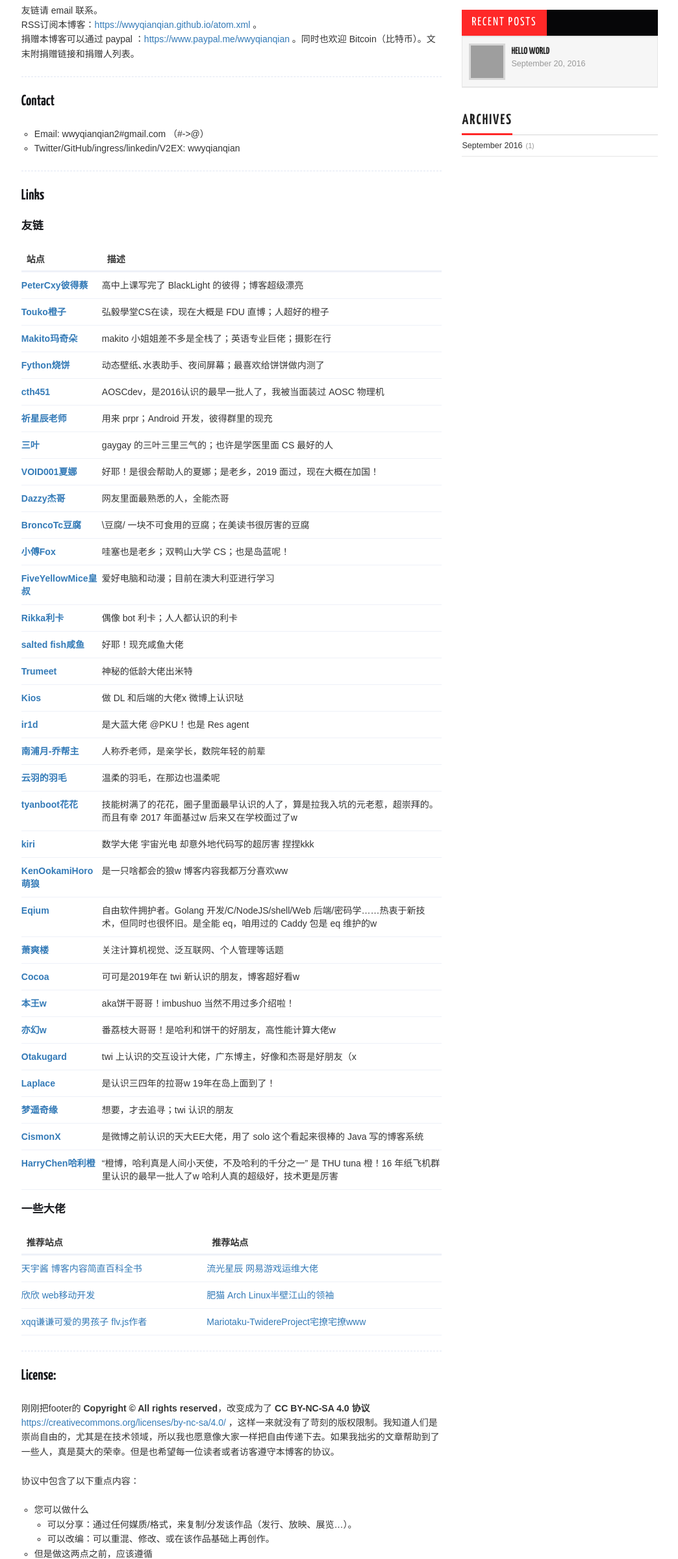
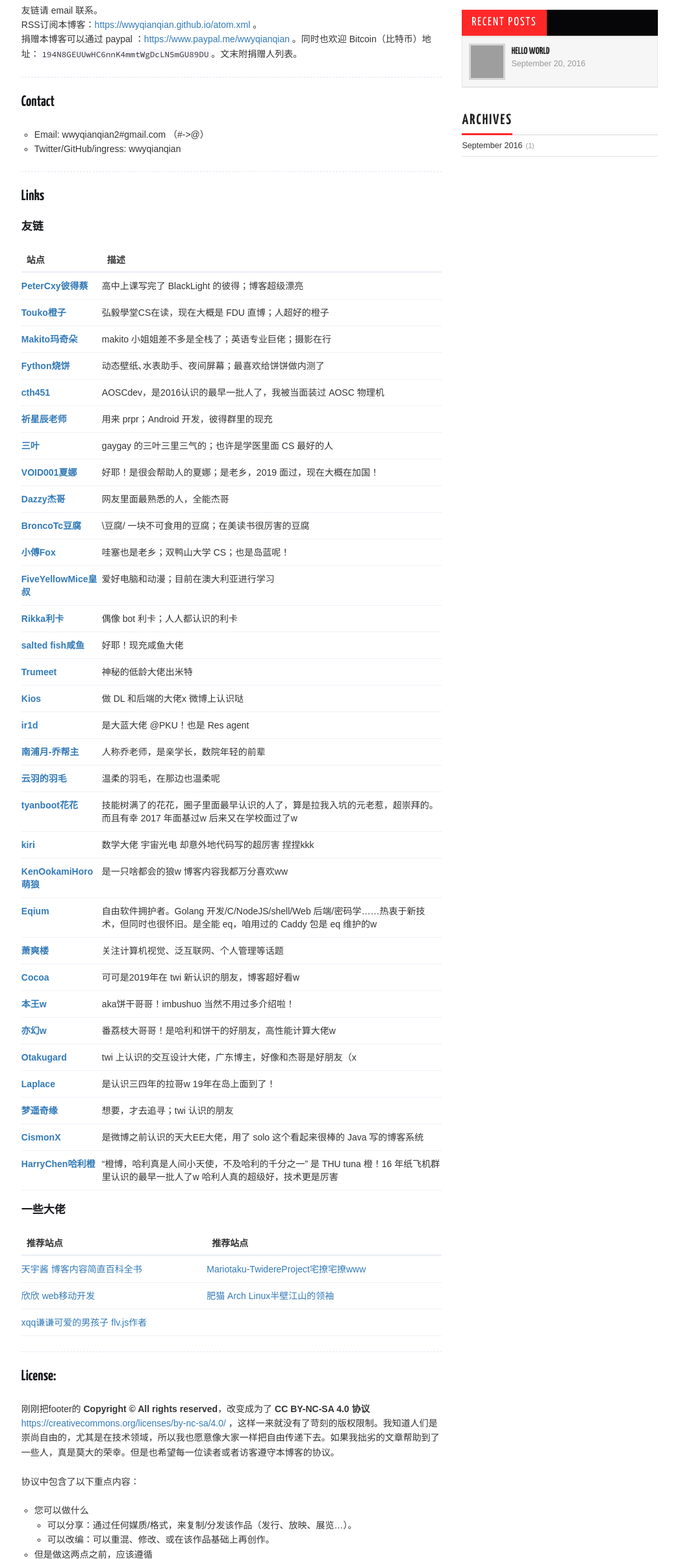
Before and after one commit to wwyqianqian/wwyqianqian.github.io, a plain HTML site: page about/index.html in a window 1280 px wide. Shown: the part 958-3357 px from the top of the page at 65% size, without its empty margins (117-1161 px from the left). Drawn offline with nearby package versions, Linux system fonts and the light colour scheme; some packages are replaced by stand-ins of ours; grey boxes are pictures that could not be loaded; a script that the page names is missing.

Commit message:
Site updated: 2020-07-16 08:29:16

```diff
--- a/about/index.html
+++ b/about/index.html
@@ -25,15 +25,15 @@
 
 
 
-  <meta name="description" content="About Me这里是千千，曾喜欢 VOCALOID CHINA，曾玩 PenBeat，现在在学习编程，很高兴和你成为朋友，交换友链请 email 联系。RSS订阅本博客：https:&#x2F;&#x2F;wwyqianqian.github.io&#x2F;atom.xml 。捐赠本博客可以通过 paypal ：https:&#x2F;&#x2F;www.paypal.me&#x2F;wwyqianqian 。同时也欢迎 Bitcoin（比特币）。文末">
+  <meta name="description" content="About Me这里是千千，曾喜欢 VOCALOID CHINA，曾玩 PenBeat，现在在学习编程，很高兴和你成为朋友，交换友链请 email 联系。RSS订阅本博客：https:&#x2F;&#x2F;wwyqianqian.github.io&#x2F;atom.xml 。捐赠本博客可以通过 paypal ：https:&#x2F;&#x2F;www.paypal.me&#x2F;wwyqianqian 。同时也欢迎 Bitcoin（比特币）地址：">
 <meta property="og:type" content="website">
 <meta property="og:title" content="wwy&#39;s blog">
 <meta property="og:url" content="https://wwyqianqian.github.io/about/index.html">
 <meta property="og:site_name" content="wwy&#39;s blog">
-<meta property="og:description" content="About Me这里是千千，曾喜欢 VOCALOID CHINA，曾玩 PenBeat，现在在学习编程，很高兴和你成为朋友，交换友链请 email 联系。RSS订阅本博客：https:&#x2F;&#x2F;wwyqianqian.github.io&#x2F;atom.xml 。捐赠本博客可以通过 paypal ：https:&#x2F;&#x2F;www.paypal.me&#x2F;wwyqianqian 。同时也欢迎 Bitcoin（比特币）。文末">
+<meta property="og:description" content="About Me这里是千千，曾喜欢 VOCALOID CHINA，曾玩 PenBeat，现在在学习编程，很高兴和你成为朋友，交换友链请 email 联系。RSS订阅本博客：https:&#x2F;&#x2F;wwyqianqian.github.io&#x2F;atom.xml 。捐赠本博客可以通过 paypal ：https:&#x2F;&#x2F;www.paypal.me&#x2F;wwyqianqian 。同时也欢迎 Bitcoin（比特币）地址：">
 <meta property="og:locale" content="en_US">
-<meta property="article:published_time" content="2020-04-11T03:25:09.648Z">
-<meta property="article:modified_time" content="2020-04-11T03:25:09.648Z">
+<meta property="article:published_time" content="2020-07-16T00:28:39.081Z">
+<meta property="article:modified_time" content="2020-07-16T00:28:39.081Z">
 <meta property="article:author" content="wwyqianqian">
 <meta name="twitter:card" content="summary">
 
@@ -191,11 +191,11 @@ var themeMenus = {};
     </div>
     <div class="article-entry" itemprop="articleBody">
 
-        <h2 id="About-Me"><a href="#About-Me" class="headerlink" title="About Me"></a>About Me</h2><p>这里是千千，曾喜欢 VOCALOID CHINA，曾玩 PenBeat，现在在学习编程，很高兴和你成为朋友，交换友链请 email 联系。<br>RSS订阅本博客：<a href="https://wwyqianqian.github.io/atom.xml">https://wwyqianqian.github.io/atom.xml</a> 。<br>捐赠本博客可以通过 paypal ：<a href="https://www.paypal.me/wwyqianqian" target="_blank" rel="noopener">https://www.paypal.me/wwyqianqian</a> 。同时也欢迎 Bitcoin（比特币）。文末附捐赠链接和捐赠人列表。</p>
+        <h2 id="About-Me"><a href="#About-Me" class="headerlink" title="About Me"></a>About Me</h2><p>这里是千千，曾喜欢 VOCALOID CHINA，曾玩 PenBeat，现在在学习编程，很高兴和你成为朋友，交换友链请 email 联系。<br>RSS订阅本博客：<a href="https://wwyqianqian.github.io/atom.xml">https://wwyqianqian.github.io/atom.xml</a> 。<br>捐赠本博客可以通过 paypal ：<a href="https://www.paypal.me/wwyqianqian" target="_blank" rel="noopener">https://www.paypal.me/wwyqianqian</a> 。同时也欢迎 Bitcoin（比特币）地址：<code>194N8GEUUwHC6nnK4mmtWgDcLN5mGU89DU</code>。文末附捐赠人列表。</p>
 <hr>
 <h2 id="Contact"><a href="#Contact" class="headerlink" title="Contact"></a>Contact</h2><ul>
 <li>Email: wwyqianqian2#gmail.com  （#-&gt;@）<br></li>
-<li>Twitter/GitHub/ingress/linkedin/V2EX: wwyqianqian <br></li>
+<li>Twitter/GitHub/ingress: wwyqianqian <br></li>
 </ul>
 <hr>
 <h2 id="Links"><a href="#Links" class="headerlink" title="Links"></a>Links</h2><h4 id="友链"><a href="#友链" class="headerlink" title="友链"></a>友链</h4><table>
@@ -343,7 +343,7 @@ var themeMenus = {};
 </thead>
 <tbody><tr>
 <td><a href="https://www.xdty.org" target="_blank" rel="noopener">天宇酱 博客内容简直百科全书</a></td>
-<td><a href="https://www.starduster.me" target="_blank" rel="noopener">流光星辰 网易游戏运维大佬</a></td>
+<td><a href="https://mariotaku.org" target="_blank" rel="noopener">Mariotaku-TwidereProject宅撩宅撩www</a></td>
 </tr>
 <tr>
 <td><a href="https://acgmiao.com" target="_blank" rel="noopener">欣欣 web移动开发</a></td>
@@ -351,7 +351,7 @@ var themeMenus = {};
 </tr>
 <tr>
 <td><a href="http://xqq.im" target="_blank" rel="noopener">xqq谦谦可爱的男孩子 flv.js作者</a></td>
-<td><a href="https://mariotaku.org" target="_blank" rel="noopener">Mariotaku-TwidereProject宅撩宅撩www</a></td>
+<td></td>
 </tr>
 </tbody></table>
 <hr>
@@ -374,7 +374,7 @@ var themeMenus = {};
 <h2 id="Donate"><a href="#Donate" class="headerlink" title="Donate"></a>Donate</h2><p>捐赠本博客：</p>
 <ul>
 <li>My paypal.me link: <a href="https://www.paypal.me/wwyqianqian" target="_blank" rel="noopener">https://www.paypal.me/wwyqianqian</a></li>
-<li>My Bitcoin address: <code>bc1qpvfa2qu6deqgk78r0cg0ehsfz643udatulnc6se7rp7d7lfka4zscejw2s</code></li>
+<li>My Bitcoin address: <code>194N8GEUUwHC6nnK4mmtWgDcLN5mGU89DU</code></li>
 </ul>
 <table>
 <thead>
```
